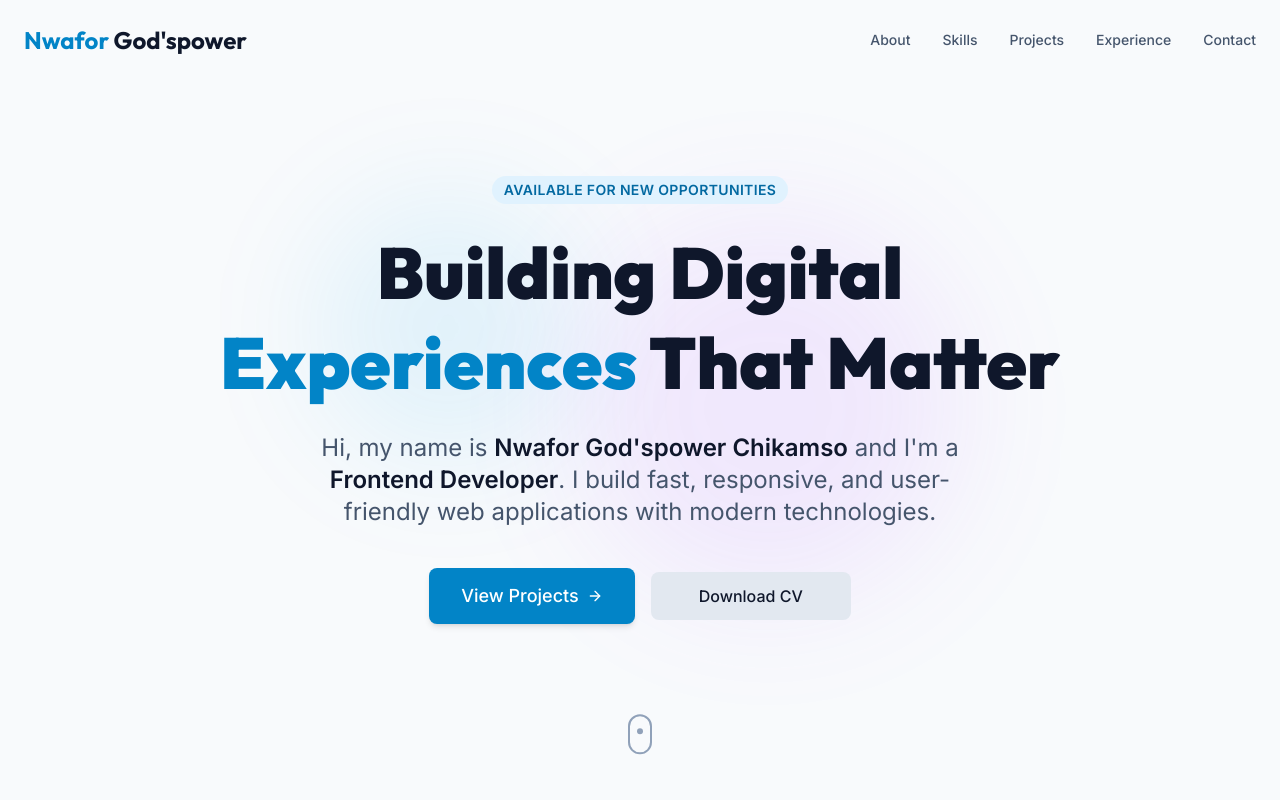
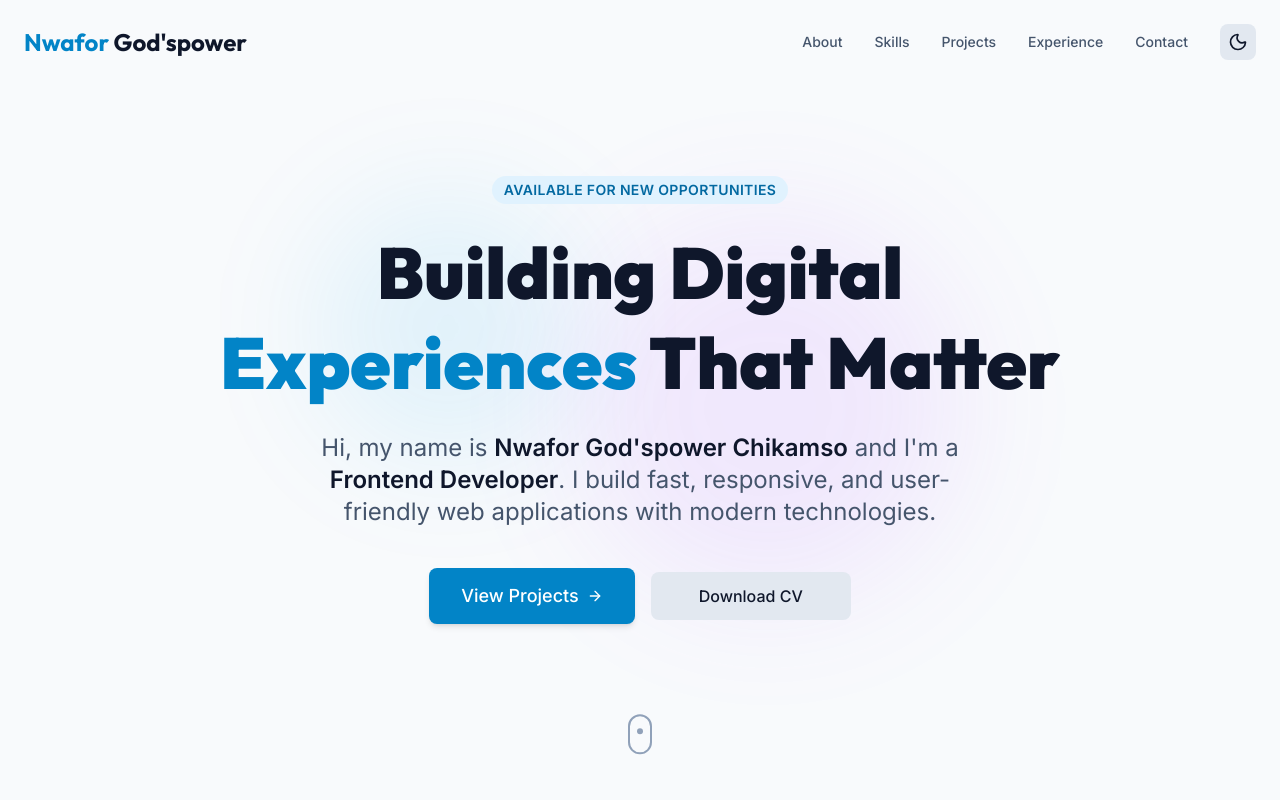
Before and after one commit to chikamso-cmd/portfolio, a React (Vite) app: page / in a window 1280 px wide. Shown: the top 800 px of the page. Built offline with nearby package versions, Linux system fonts and the light colour scheme.

Commit message:
updated the portfolio link to bump to baby

```diff
--- a/src/components/Navbar.tsx
+++ b/src/components/Navbar.tsx
@@ -1,6 +1,6 @@
 import React, { useState, useEffect } from 'react';
 import { motion, AnimatePresence } from 'motion/react';
-// import { ThemeToggle } from './ui/ThemeToggle';
+import { ThemeToggle } from './ui/ThemeToggle';
 import { Menu, X } from 'lucide-react';
 
 const NAV_LINKS = [
@@ -23,9 +23,8 @@ export const Navbar = () => {
 
   return (
     <nav
-      className={`fixed top-0 left-0 right-0 z-50 transition-all duration-300 ${
-        isScrolled ? 'py-4 glass border-b' : 'py-6 bg-transparent'
-      }`}
+      className={`fixed top-0 left-0 right-0 z-50 transition-all duration-300 ${isScrolled ? 'py-4 glass border-b' : 'py-6 bg-transparent'
+        }`}
     >
       <div className="max-w-7xl mx-auto px-6 flex justify-between items-center">
         <motion.a
@@ -51,12 +50,12 @@ export const Navbar = () => {
               {link.name}
             </motion.a>
           ))}
-          {/* <ThemeToggle /> */}
+          <ThemeToggle />
         </div>
 
         {/* Mobile Toggle */}
         <div className="md:hidden flex items-center space-x-4">
-          {/* <ThemeToggle /> */}
+          <ThemeToggle />
           <button
             onClick={() => setMobileMenuOpen(!mobileMenuOpen)}
             className="p-2 text-slate-600 dark:text-slate-400"
--- a/src/components/sections/About.tsx
+++ b/src/components/sections/About.tsx
@@ -8,7 +8,7 @@ export const About = () => {
     <section id="about" className="section-padding bg-white dark:bg-slate-900/50">
       <div className="max-w-7xl mx-auto">
         <div className="text-center mb-16">
-          <h2 className="text-3xl md:text-5xl font-display font-bold mb-4">About Me</h2>
+          <h2 className="text-3xl md:text-5xl font-display font-bold mb-4 dark:text-white">About Me</h2>
           <div className="w-20 h-1.5 bg-primary-600 mx-auto rounded-full" />
         </div>
 
--- /dev/null
+++ b/src/components/ui/ThemeToggle.tsx
@@ -0,0 +1,24 @@
+import React from 'react';
+import { motion } from 'motion/react';
+import { Sun, Moon } from 'lucide-react';
+import { useTheme } from '../../context/ThemeContext';
+
+export const ThemeToggle: React.FC = () => {
+    const { theme, toggleTheme } = useTheme();
+
+    return (
+        <motion.button
+            onClick={toggleTheme}
+            whileHover={{ scale: 1.1 }}
+            whileTap={{ scale: 0.95 }}
+            className="p-2 rounded-lg bg-slate-200 dark:bg-slate-800 text-slate-900 dark:text-slate-100 hover:bg-slate-300 dark:hover:bg-slate-700 transition-colors"
+            aria-label="Toggle theme"
+        >
+            {theme === 'light' ? (
+                <Moon size={20} />
+            ) : (
+                <Sun size={20} />
+            )}
+        </motion.button>
+    );
+};
--- a/src/constants.ts
+++ b/src/constants.ts
@@ -67,8 +67,8 @@ export const PROJECTS: Project[] = [
     description: 'Bump2Baby is a comprehensive maternal health platform designed to guide expectant mothers through their pregnancy journey with personalized tracking, expert health insights, and essential care resources',
     image: 'https://res.cloudinary.com/dfcr3ut7b/image/upload/v1768566261/Screenshot_2026-01-15_174324_wtukup.png',
     techStack: ['React', 'TypeScript', 'Tailwind'],
-    liveUrl: 'https://github.com/chikamso-cmd/Bump2Baby',
-    githubUrl: 'https://bump-2-baby.netlify.app/',
+    githubUrl: 'https://github.com/chikamso-cmd/Bump2Baby',
+    liveUrl: 'https://bump-2-baby.netlify.app/ ',
     category: 'React',
   },
   {
--- /dev/null
+++ b/src/context/ThemeContext.tsx
@@ -0,0 +1,51 @@
+import React, { createContext, useContext, useEffect, useState } from 'react';
+
+type Theme = 'light' | 'dark';
+
+interface ThemeContextType {
+    theme: Theme;
+    toggleTheme: () => void;
+}
+
+const ThemeContext = createContext<ThemeContextType | undefined>(undefined);
+
+export const ThemeProvider: React.FC<{ children: React.ReactNode }> = ({ children }) => {
+    const [theme, setTheme] = useState<Theme>(() => {
+        // Initialize theme immediately from localStorage or system preference
+        const storedTheme = localStorage.getItem('theme') as Theme | null;
+        if (storedTheme) {
+            return storedTheme;
+        }
+        return window.matchMedia('(prefers-color-scheme: dark)').matches ? 'dark' : 'light';
+    });
+
+    useEffect(() => {
+        // Apply theme to document and save to localStorage
+        localStorage.setItem('theme', theme);
+        const root = document.documentElement;
+
+        if (theme === 'dark') {
+            root.classList.add('dark');
+        } else {
+            root.classList.remove('dark');
+        }
+    }, [theme]);
+
+    const toggleTheme = () => {
+        setTheme((prev) => (prev === 'light' ? 'dark' : 'light'));
+    };
+
+    return (
+        <ThemeContext.Provider value={{ theme, toggleTheme }}>
+            {children}
+        </ThemeContext.Provider>
+    );
+};
+
+export const useTheme = () => {
+    const context = useContext(ThemeContext);
+    if (!context) {
+        throw new Error('useTheme must be used within a ThemeProvider');
+    }
+    return context;
+};
--- a/src/index.css
+++ b/src/index.css
@@ -21,7 +21,7 @@
 
 @layer base {
   body {
-    @apply antialiased text-slate-900 bg-slate-50 dark:text-slate-50 dark:bg-slate-950 transition-colors duration-300;
+    @apply antialiased text-slate-900 bg-slate-50 dark:text-slate-50 dark:bg-slate-950 transition-all duration-300;
   }
 }
 
```
Also changed, not shown: src/App.tsx (+5 -5 lines), 1 other file (tests, documents, lock files or other folders).
